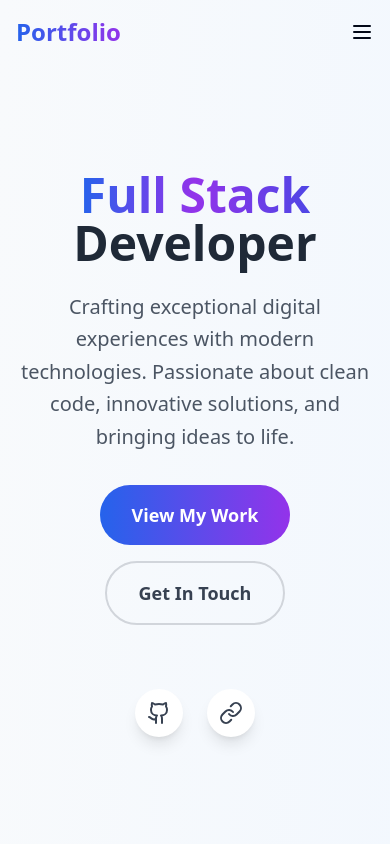
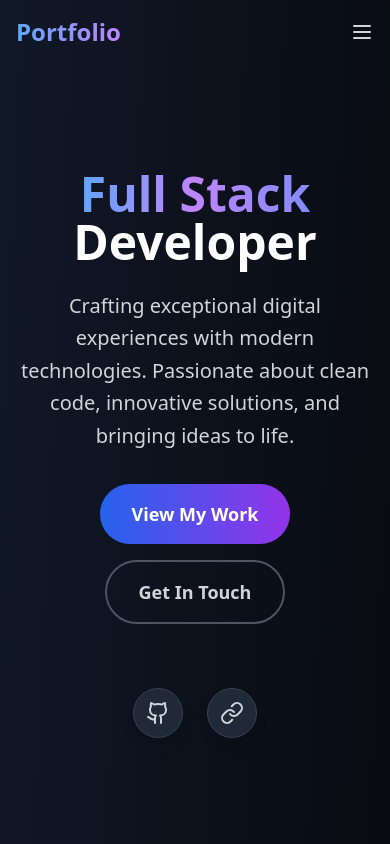
Before and after one commit to muhammad-tahir-12/portfolio-tech-showcase, a React (Vite) app: page / in a window 390 px wide. Shown: the top 844 px of the page. Built offline with nearby package versions, Linux system fonts and the light colour scheme.

Commit message:
Implement black theming
Added dark mode support using CSS variables.

```diff
--- a/src/components/Hero.tsx
+++ b/src/components/Hero.tsx
@@ -9,26 +9,26 @@ const Hero = () => {
         <div className="text-center">
           <div className="animate-fade-in">
             <h1 className="text-5xl md:text-7xl font-bold mb-6">
-              <span className="bg-gradient-to-r from-blue-600 via-purple-600 to-indigo-600 bg-clip-text text-transparent">
+              <span className="bg-gradient-to-r from-blue-400 via-purple-400 to-indigo-400 bg-clip-text text-transparent">
                 Full Stack
               </span>
               <br />
-              <span className="text-gray-800">Developer</span>
+              <span className="text-white">Developer</span>
             </h1>
-            <p className="text-xl md:text-2xl text-gray-600 mb-8 max-w-3xl mx-auto leading-relaxed">
+            <p className="text-xl md:text-2xl text-gray-300 mb-8 max-w-3xl mx-auto leading-relaxed">
               Crafting exceptional digital experiences with modern technologies.
               Passionate about clean code, innovative solutions, and bringing ideas to life.
             </p>
             <div className="flex flex-col sm:flex-row gap-4 justify-center items-center">
               <button
                 onClick={() => document.getElementById('projects')?.scrollIntoView({ behavior: 'smooth' })}
-                className="px-8 py-4 bg-gradient-to-r from-blue-600 to-purple-600 text-white rounded-full font-semibold text-lg hover:shadow-lg hover:scale-105 transition-all duration-300"
+                className="px-8 py-4 bg-gradient-to-r from-blue-600 to-purple-600 text-white rounded-full font-semibold text-lg hover:shadow-lg hover:shadow-blue-500/25 hover:scale-105 transition-all duration-300"
               >
                 View My Work
               </button>
               <button
                 onClick={() => document.getElementById('contact')?.scrollIntoView({ behavior: 'smooth' })}
-                className="px-8 py-4 border-2 border-gray-300 text-gray-700 rounded-full font-semibold text-lg hover:border-blue-600 hover:text-blue-600 transition-all duration-300"
+                className="px-8 py-4 border-2 border-gray-600 text-gray-300 rounded-full font-semibold text-lg hover:border-blue-400 hover:text-blue-400 transition-all duration-300"
               >
                 Get In Touch
               </button>
@@ -41,17 +41,17 @@ const Hero = () => {
                 href="https://github.com"
                 target="_blank"
                 rel="noopener noreferrer"
-                className="p-3 bg-white rounded-full shadow-lg hover:shadow-xl hover:scale-110 transition-all duration-300"
+                className="p-3 bg-gray-800 rounded-full shadow-lg hover:shadow-xl hover:shadow-blue-500/20 hover:scale-110 transition-all duration-300 border border-gray-700"
               >
-                <Github size={24} className="text-gray-700" />
+                <Github size={24} className="text-gray-300" />
               </a>
               <a
                 href="https://linkedin.com"
                 target="_blank"
                 rel="noopener noreferrer"
-                className="p-3 bg-white rounded-full shadow-lg hover:shadow-xl hover:scale-110 transition-all duration-300"
+                className="p-3 bg-gray-800 rounded-full shadow-lg hover:shadow-xl hover:shadow-blue-500/20 hover:scale-110 transition-all duration-300 border border-gray-700"
               >
-                <Link size={24} className="text-gray-700" />
+                <Link size={24} className="text-gray-300" />
               </a>
             </div>
           </div>
--- a/src/components/Navigation.tsx
+++ b/src/components/Navigation.tsx
@@ -24,11 +24,11 @@ const Navigation = () => {
 
   return (
     <nav className={`fixed top-0 w-full z-50 transition-all duration-300 ${
-      scrolled ? 'bg-white/90 backdrop-blur-md shadow-lg' : 'bg-transparent'
+      scrolled ? 'bg-black/90 backdrop-blur-md shadow-lg shadow-blue-500/10' : 'bg-transparent'
     }`}>
       <div className="max-w-7xl mx-auto px-4 sm:px-6 lg:px-8">
         <div className="flex justify-between items-center py-4">
-          <div className="text-2xl font-bold bg-gradient-to-r from-blue-600 to-purple-600 bg-clip-text text-transparent">
+          <div className="text-2xl font-bold bg-gradient-to-r from-blue-400 to-purple-400 bg-clip-text text-transparent">
             Portfolio
           </div>
 
@@ -38,7 +38,7 @@ const Navigation = () => {
               <button
                 key={item}
                 onClick={() => scrollToSection(item.toLowerCase())}
-                className="text-gray-700 hover:text-blue-600 transition-colors duration-200 font-medium"
+                className="text-gray-300 hover:text-blue-400 transition-colors duration-200 font-medium"
               >
                 {item}
               </button>
@@ -47,7 +47,7 @@ const Navigation = () => {
 
           {/* Mobile Menu Button */}
           <button
-            className="md:hidden"
+            className="md:hidden text-gray-300"
             onClick={() => setIsOpen(!isOpen)}
           >
             {isOpen ? <X size={24} /> : <Menu size={24} />}
@@ -56,13 +56,13 @@ const Navigation = () => {
 
         {/* Mobile Menu */}
         {isOpen && (
-          <div className="md:hidden bg-white/95 backdrop-blur-md rounded-lg shadow-lg mb-4">
+          <div className="md:hidden bg-black/95 backdrop-blur-md rounded-lg shadow-lg shadow-blue-500/10 mb-4 border border-gray-800">
             <div className="px-4 py-2 space-y-2">
               {['Home', 'Projects', 'Skills', 'Contact'].map((item) => (
                 <button
                   key={item}
                   onClick={() => scrollToSection(item.toLowerCase())}
-                  className="block w-full text-left px-3 py-2 text-gray-700 hover:text-blue-600 hover:bg-blue-50 rounded-md transition-colors duration-200"
+                  className="block w-full text-left px-3 py-2 text-gray-300 hover:text-blue-400 hover:bg-gray-800 rounded-md transition-colors duration-200"
                 >
                   {item}
                 </button>
--- a/src/components/Skills.tsx
+++ b/src/components/Skills.tsx
@@ -39,15 +39,15 @@ const Skills = () => {
   ];
 
   return (
-    <section id="skills" className="py-20 bg-gradient-to-br from-blue-50 to-indigo-100">
+    <section id="skills" className="py-20 bg-gradient-to-br from-gray-900 to-gray-800">
       <div className="max-w-7xl mx-auto px-4 sm:px-6 lg:px-8">
         <div className="text-center mb-16">
           <h2 className="text-4xl md:text-5xl font-bold mb-4">
-            <span className="bg-gradient-to-r from-blue-600 to-purple-600 bg-clip-text text-transparent">
+            <span className="bg-gradient-to-r from-blue-400 to-purple-400 bg-clip-text text-transparent">
               Skills & Expertise
             </span>
           </h2>
-          <p className="text-xl text-gray-600 max-w-3xl mx-auto">
+          <p className="text-xl text-gray-300 max-w-3xl mx-auto">
             A comprehensive overview of my technical skills and proficiency levels
             across different technologies and tools.
           </p>
@@ -57,20 +57,20 @@ const Skills = () => {
           {skillCategories.map((category, categoryIndex) => (
             <div
               key={category.title}
-              className="bg-white rounded-2xl shadow-lg p-8 hover:shadow-xl transition-all duration-300"
+              className="bg-gray-800 border border-gray-700 rounded-2xl shadow-lg p-8 hover:shadow-xl hover:shadow-blue-500/10 transition-all duration-300"
               style={{ animationDelay: `${categoryIndex * 200}ms` }}
             >
-              <h3 className="text-2xl font-bold mb-6 text-center text-gray-800">
+              <h3 className="text-2xl font-bold mb-6 text-center text-white">
                 {category.title}
               </h3>
               <div className="space-y-6">
                 {category.skills.map((skill, skillIndex) => (
                   <div key={skill.name} className="space-y-2">
                     <div className="flex justify-between items-center">
-                      <span className="font-medium text-gray-700">{skill.name}</span>
-                      <span className="text-sm text-gray-500">{skill.level}%</span>
+                      <span className="font-medium text-gray-300">{skill.name}</span>
+                      <span className="text-sm text-gray-400">{skill.level}%</span>
                     </div>
-                    <div className="w-full bg-gray-200 rounded-full h-2">
+                    <div className="w-full bg-gray-700 rounded-full h-2">
                       <div
                         className="bg-gradient-to-r from-blue-500 to-purple-600 h-2 rounded-full transition-all duration-1000 ease-out"
                         style={{
@@ -88,7 +88,7 @@ const Skills = () => {
 
         {/* Technologies Grid */}
         <div className="mt-16">
-          <h3 className="text-3xl font-bold text-center mb-12 text-gray-800">
+          <h3 className="text-3xl font-bold text-center mb-12 text-white">
             Technologies I Work With
           </h3>
           <div className="grid grid-cols-2 md:grid-cols-4 lg:grid-cols-6 gap-6">
@@ -98,10 +98,10 @@ const Skills = () => {
             ].map((tech, index) => (
               <div
                 key={tech}
-                className="bg-white rounded-xl p-4 text-center shadow-md hover:shadow-lg hover:scale-105 transition-all duration-300"
+                className="bg-gray-800 border border-gray-700 rounded-xl p-4 text-center shadow-md hover:shadow-lg hover:shadow-blue-500/10 hover:scale-105 transition-all duration-300"
                 style={{ animationDelay: `${index * 50}ms` }}
               >
-                <div className="text-lg font-semibold text-gray-700">{tech}</div>
+                <div className="text-lg font-semibold text-gray-300">{tech}</div>
               </div>
             ))}
           </div>
--- a/src/pages/Index.tsx
+++ b/src/pages/Index.tsx
@@ -8,7 +8,7 @@ import Navigation from '@/components/Navigation';
 
 const Index = () => {
   return (
-    <div className="min-h-screen bg-gradient-to-br from-slate-50 to-blue-50">
+    <div className="min-h-screen bg-gradient-to-br from-gray-900 to-black">
       <Navigation />
       <Hero />
       <Projects />
```
